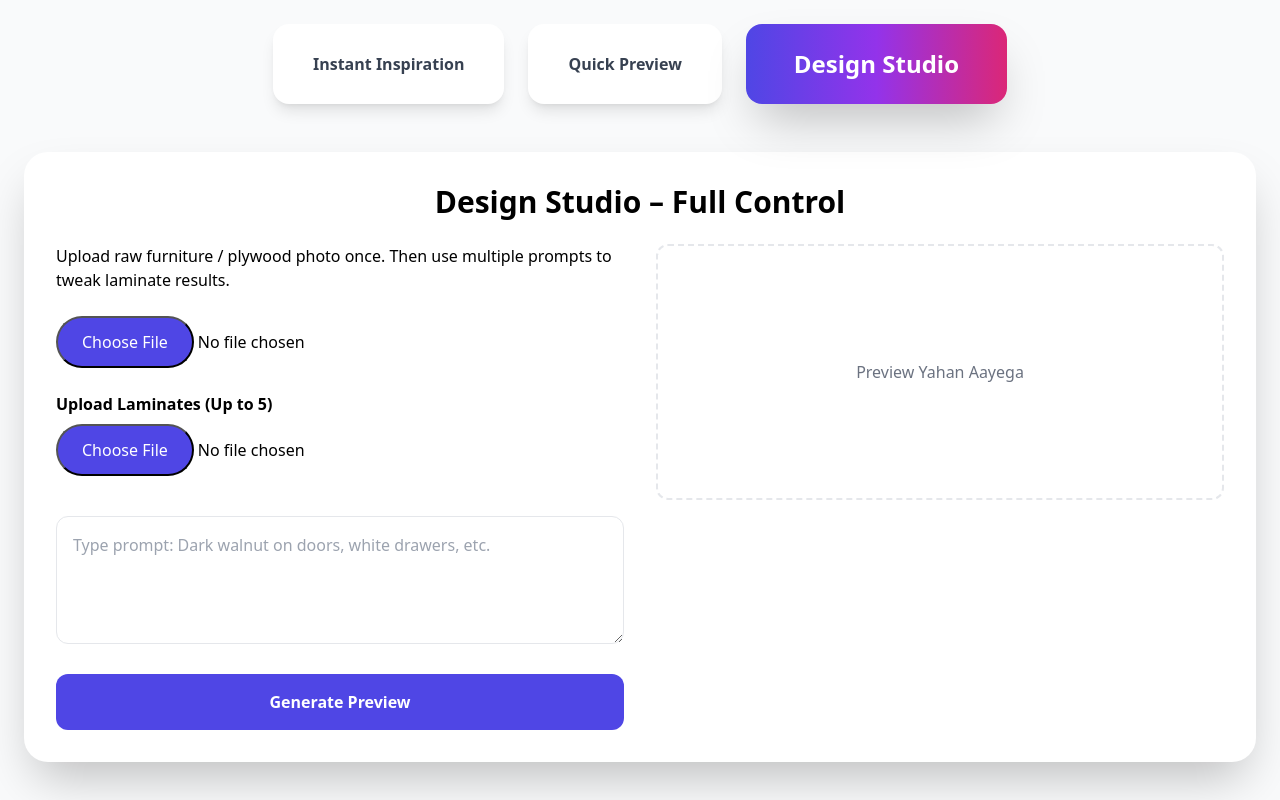
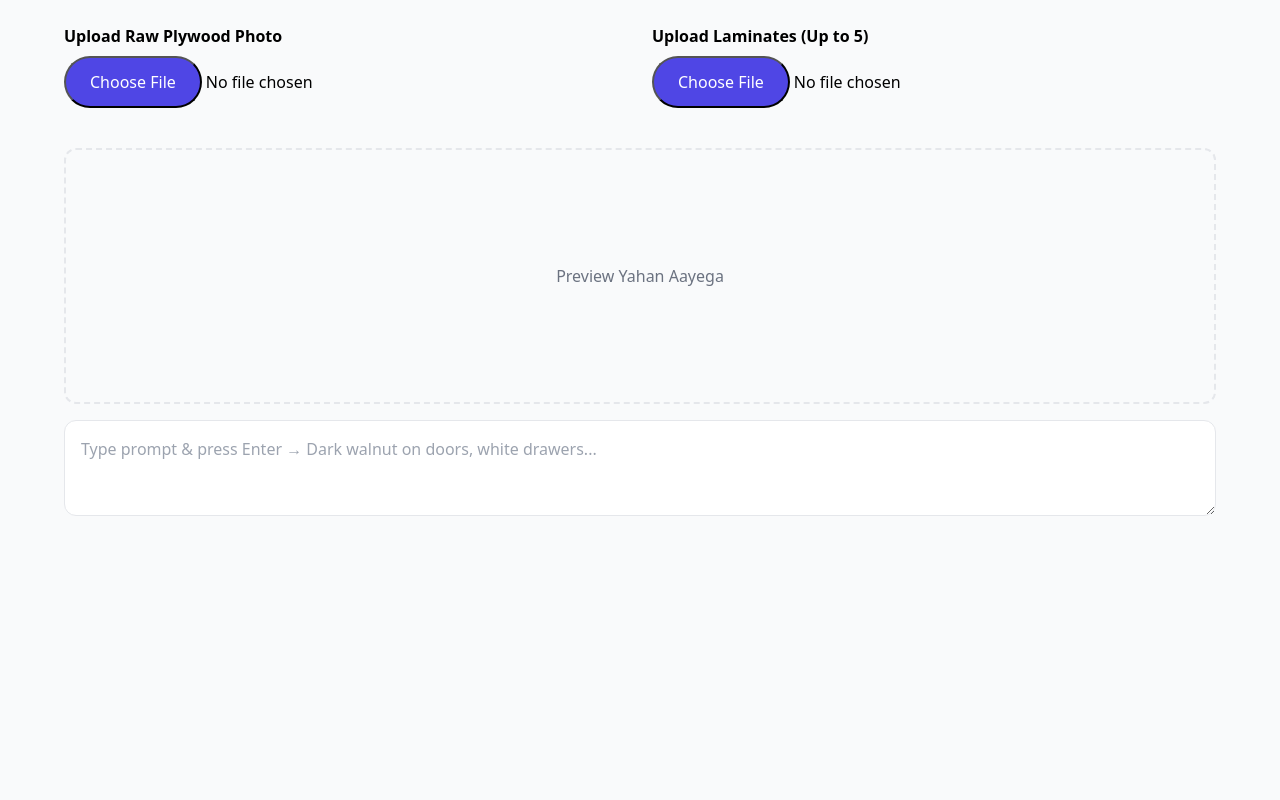
Before and after one commit to Anishshera/Laminate, a Next.js app: page / in a window 1280 px wide. Built offline with nearby package versions, Linux system fonts and the light colour scheme.

Commit message:
Update page.tsx

```diff
--- a/app/page.tsx
+++ b/app/page.tsx
@@ -2,179 +2,54 @@
 import { useState } from 'react';
 
 export default function Home() {
-  const [activeTab, setActiveTab] = useState('design-studio');
   const [rawPhoto, setRawPhoto] = useState<string | null>(null);
   const [laminates, setLaminates] = useState<string[]>([]);
   const [prompt, setPrompt] = useState('');
   const [preview, setPreview] = useState<string | null>(null);
   const [loading, setLoading] = useState(false);
-
-  // Multi-prompt session history
   const [promptHistory, setPromptHistory] = useState<string[]>([]);
 
   const handleUpload = async (e: any, type: 'raw' | 'laminate') => {
     const file = e.target.files?.[0];
     if (!file) return;
-
     const formData = new FormData();
     formData.append('file', file);
     const res = await fetch('/api/upload', { method: 'POST', body: formData });
     const data = await res.json();
-
     if (type === 'raw') setRawPhoto(data.url);
     else setLaminates((prev) => [...prev, data.url].slice(0, 5));
   };
 
-  const generate = async () => {
+  const handlePromptEnter = (e: React.KeyboardEvent<HTMLTextAreaElement>) => {
+    if (e.key === 'Enter' && !e.shiftKey) {
+      e.preventDefault();
       if (!rawPhoto) return;
       setLoading(true);
-
-    // Add prompt to history
       setPromptHistory((prev) => [...prev, prompt]);
-
-    // Dummy AI generation logic for now
       setTimeout(() => {
-      // Generate a sample preview (replace with real AI call)
-      setPreview(
-        'https://res.cloudinary.com/djzmfpmmv/image/upload/v1737070000/laminate-preview-sample.jpg'
-      );
+        // Replace with your AI call
+        setPreview('https://res.cloudinary.com/djzmfpmmv/image/upload/v1737070000/laminate-preview-sample.jpg');
         setLoading(false);
-    }, 3000);
+      }, 2000);
+      setPrompt('');
+    }
   };
 
   return (
-    <div className="min-h-screen bg-gray-50">
-      <div className="max-w-7xl mx-auto p-6">
-
-        {/* Tabs */}
-        <div className="flex justify-center gap-6 mb-12 flex-wrap">
-          <button
-            onClick={() => setActiveTab('instant')}
-            className={`px-10 py-4 rounded-2xl font-bold transition ${
-              activeTab === 'instant'
-                ? 'bg-indigo-600 text-white shadow-2xl'
-                : 'bg-white text-gray-700 shadow-lg'
-            }`}
-          >
-            Instant Inspiration
-          </button>
-          <button
-            onClick={() => setActiveTab('quick')}
-            className={`px-10 py-4 rounded-2xl font-bold transition ${
-              activeTab === 'quick'
-                ? 'bg-indigo-600 text-white shadow-2xl'
-                : 'bg-white text-gray-700 shadow-lg'
-            }`}
-          >
-            Quick Preview
-          </button>
-          <button
-            onClick={() => setActiveTab('design-studio')}
-            className={`px-12 py-6 rounded-2xl text-2xl font-black transition shadow-2xl ${
-              activeTab === 'design-studio'
-                ? 'bg-gradient-to-r from-indigo-600 via-purple-600 to-pink-600 text-white'
-                : 'bg-white text-indigo-700'
-            }`}
-          >
-            Design Studio
-          </button>
-        </div>
-
-        {/* Tool Panels */}
-        <div className="bg-white rounded-3xl shadow-2xl p-8">
-          {/* Instant Inspiration */}
-          {activeTab === 'instant' && (
+    <div className="min-h-screen bg-gray-50 p-6">
+      <div className="max-w-6xl mx-auto space-y-6">
+        {/* Upload Section */}
+        <div className="grid md:grid-cols-2 gap-6">
           <div>
-              <h2 className="text-3xl font-bold text-center mb-6">Instant AI Furniture + Laminate Ideas</h2>
-              <div className="grid lg:grid-cols-2 gap-8">
-                <div className="space-y-6">
-                  <p>Upload wall / cement / base structure photo to get random furniture + laminate preview.</p>
+            <h3 className="font-bold mb-2">Upload Raw Plywood Photo</h3>
             <input
               type="file"
               accept="image/*"
               onChange={(e) => handleUpload(e, 'raw')}
               className="w-full file:py-3 file:px-6 file:rounded-full file:bg-indigo-600 file:text-white"
             />
-                  <textarea
-                    placeholder="Type prompt for specific style..."
-                    value={prompt}
-                    onChange={(e) => setPrompt(e.target.value)}
-                    className="w-full p-4 border rounded-xl h-32"
-                  />
-                  <button
-                    onClick={generate}
-                    disabled={loading}
-                    className="w-full py-4 bg-indigo-600 text-white rounded-xl font-bold"
-                  >
-                    {loading ? 'AI Magic...' : 'Generate Preview'}
-                  </button>
+            {rawPhoto && <img src={rawPhoto} className="mt-4 rounded-xl shadow w-full" />}
           </div>
-                <div>
-                  {preview ? (
-                    <img src={preview} alt="Preview" className="w-full rounded-xl shadow" />
-                  ) : (
-                    <div className="w-full h-64 border-2 border-dashed rounded-xl flex items-center justify-center text-gray-500">
-                      Preview Yahan Aayega
-                    </div>
-                  )}
-                </div>
-              </div>
-            </div>
-          )}
-
-          {/* Quick Preview */}
-          {activeTab === 'quick' && (
-            <div>
-              <h2 className="text-3xl font-bold text-center mb-6">Quick AI Laminate Preview</h2>
-              <div className="grid lg:grid-cols-2 gap-8">
-                <div className="space-y-6">
-                  <p>Upload raw plywood / unfinished furniture photo and see random laminate applied.</p>
-                  <input
-                    type="file"
-                    accept="image/*"
-                    onChange={(e) => handleUpload(e, 'raw')}
-                    className="w-full file:py-3 file:px-6 file:rounded-full file:bg-indigo-600 file:text-white"
-                  />
-                  <textarea
-                    placeholder="Type prompt to adjust style..."
-                    value={prompt}
-                    onChange={(e) => setPrompt(e.target.value)}
-                    className="w-full p-4 border rounded-xl h-32"
-                  />
-                  <button
-                    onClick={generate}
-                    disabled={loading}
-                    className="w-full py-4 bg-indigo-600 text-white rounded-xl font-bold"
-                  >
-                    {loading ? 'AI Magic...' : 'Generate Preview'}
-                  </button>
-                </div>
-                <div>
-                  {preview ? (
-                    <img src={preview} alt="Preview" className="w-full rounded-xl shadow" />
-                  ) : (
-                    <div className="w-full h-64 border-2 border-dashed rounded-xl flex items-center justify-center text-gray-500">
-                      Preview Yahan Aayega
-                    </div>
-                  )}
-                </div>
-              </div>
-            </div>
-          )}
-
-          {/* Design Studio */}
-          {activeTab === 'design-studio' && (
-            <div>
-              <h2 className="text-3xl font-bold text-center mb-6">Design Studio – Full Control</h2>
-              <div className="grid lg:grid-cols-2 gap-8">
-                <div className="space-y-6">
-                  <p>Upload raw furniture / plywood photo once. Then use multiple prompts to tweak laminate results.</p>
-                  <input
-                    type="file"
-                    accept="image/*"
-                    onChange={(e) => handleUpload(e, 'raw')}
-                    className="w-full file:py-3 file:px-6 file:rounded-full file:bg-indigo-600 file:text-white"
-                  />
           <div>
             <h3 className="font-bold mb-2">Upload Laminates (Up to 5)</h3>
             <input
@@ -189,22 +64,30 @@ export default function Home() {
               ))}
             </div>
           </div>
+        </div>
+
+        {/* Preview + Prompt */}
+        <div className="mt-6">
+          {preview ? (
+            <img src={preview} alt="Preview" className="w-full rounded-xl shadow" />
+          ) : (
+            <div className="w-full h-64 border-2 border-dashed rounded-xl flex items-center justify-center text-gray-500">
+              Preview Yahan Aayega
+            </div>
+          )}
+
           <textarea
-                    placeholder="Type prompt: Dark walnut on doors, white drawers, etc."
+            placeholder="Type prompt & press Enter → Dark walnut on doors, white drawers..."
             value={prompt}
             onChange={(e) => setPrompt(e.target.value)}
-                    className="w-full p-4 border rounded-xl h-32"
+            onKeyDown={handlePromptEnter}
+            className="mt-4 w-full p-4 border rounded-xl h-24 focus:outline-none"
           />
-                  <button
-                    onClick={generate}
-                    disabled={loading}
-                    className="w-full py-4 bg-indigo-600 text-white rounded-xl font-bold"
-                  >
-                    {loading ? 'AI Magic...' : 'Generate Preview'}
-                  </button>
+          {loading && <p className="mt-2 text-gray-600">AI Magic Ho Raha Hai...</p>}
+
           {promptHistory.length > 0 && (
-                    <div className="mt-4 space-y-2">
-                      <h4 className="font-bold">Prompt History:</h4>
+            <div className="mt-4">
+              <h4 className="font-bold mb-2">Prompt History:</h4>
               <ul className="list-disc list-inside text-gray-700">
                 {promptHistory.map((p, i) => (
                   <li key={i}>{p}</li>
@@ -213,19 +96,6 @@ export default function Home() {
             </div>
           )}
         </div>
-                <div>
-                  {preview ? (
-                    <img src={preview} alt="Preview" className="w-full rounded-xl shadow" />
-                  ) : (
-                    <div className="w-full h-64 border-2 border-dashed rounded-xl flex items-center justify-center text-gray-500">
-                      Preview Yahan Aayega
-                    </div>
-                  )}
-                </div>
-              </div>
-            </div>
-          )}
-        </div>
       </div>
     </div>
   );
```
Lines whose indentation alone changed are shown as unchanged.
